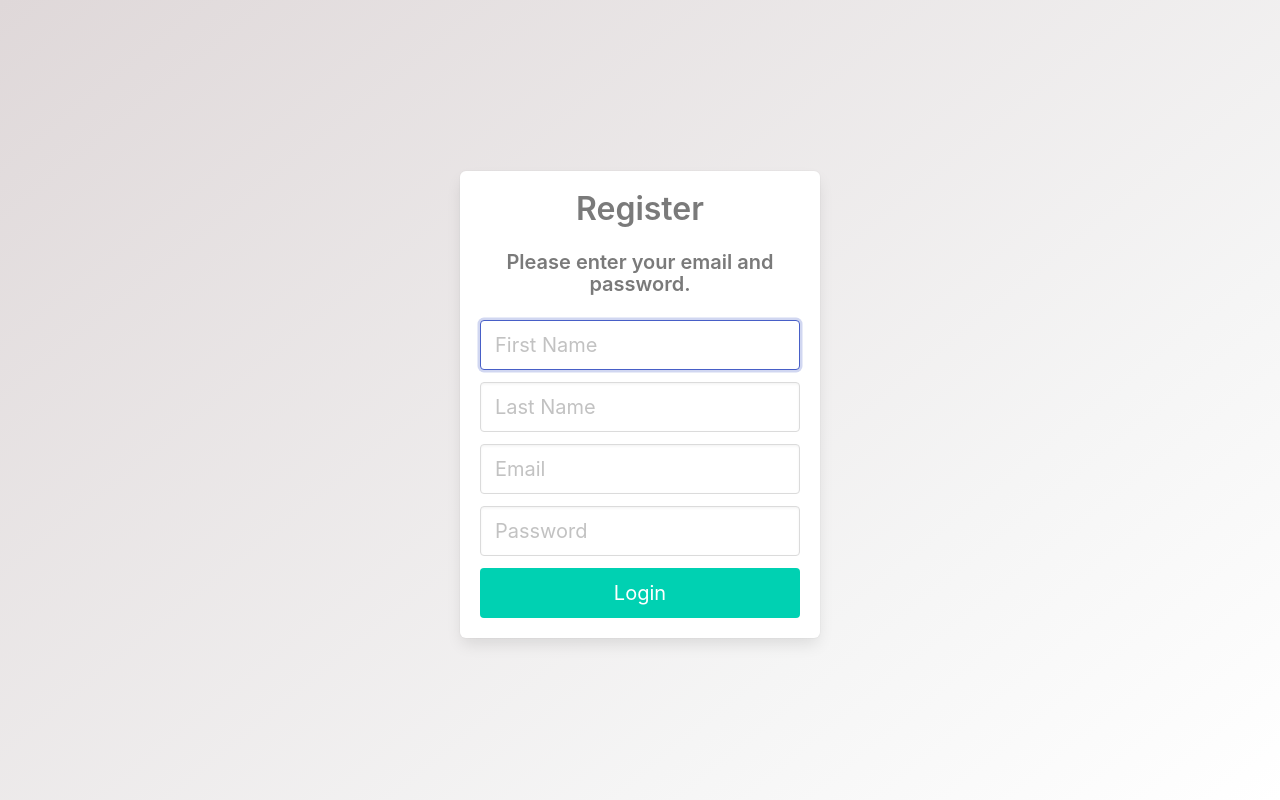
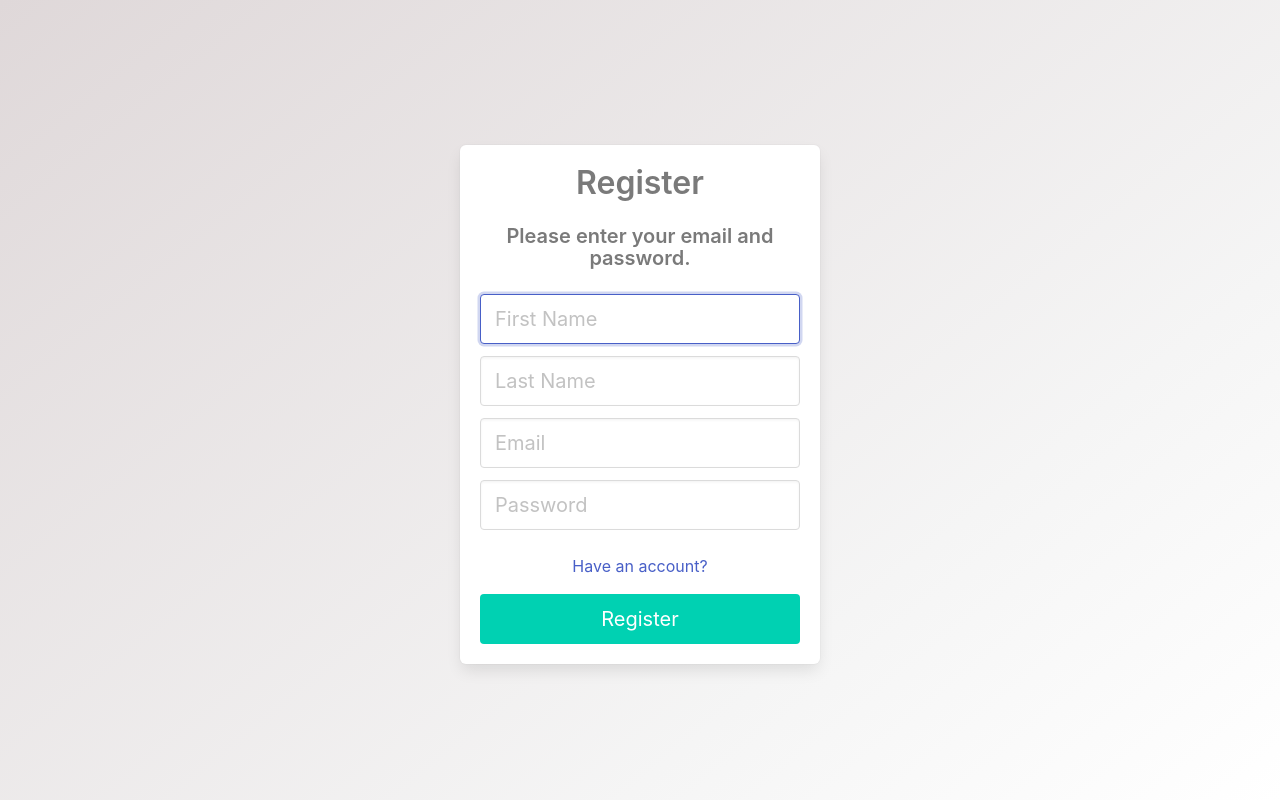
Before and after one commit to decyphr-net/learnr, a Django app: page /accounts/register/ in a window 1280 px wide. Run offline with Django 3.2, Linux system fonts and the light colour scheme; style sheets or scripts are compiled from the project's sources.

Commit message:
Tidy up links in accounts templates

```diff
--- a/accounts/templates/login.html
+++ b/accounts/templates/login.html
@@ -23,8 +23,7 @@
                 Remember me
             </label>
             <div class="is-block mb-4">
-              <a class="mr-6 has-text-link" href="">Have an account?</a>
-              <a class="ml-6 has-text-link" href="">Forgot password?</a>
+              <a class="has-text-link" href="{% url 'register' %}">Don't have an account?</a>
             </div>
             <button class="button is-medium is-block is-primary is-fullwidth">Login</button>
           </form>
--- a/accounts/templates/register.html
+++ b/accounts/templates/register.html
@@ -29,7 +29,10 @@
                 <input class="input is-medium" name="password" type="password" placeholder="Password">
               </div>
             </div>
-            <button class="button is-block is-primary is-medium is-fullwidth">Login</button>
+            <div class="is-block mb-4 mt-5">
+              <a class="has-text-link" href="{% url 'login' %}">Have an account?</a>
+            </div>
+            <button class="button is-block is-primary is-medium is-fullwidth">Register</button>
           </form>
         </div>
 
```
